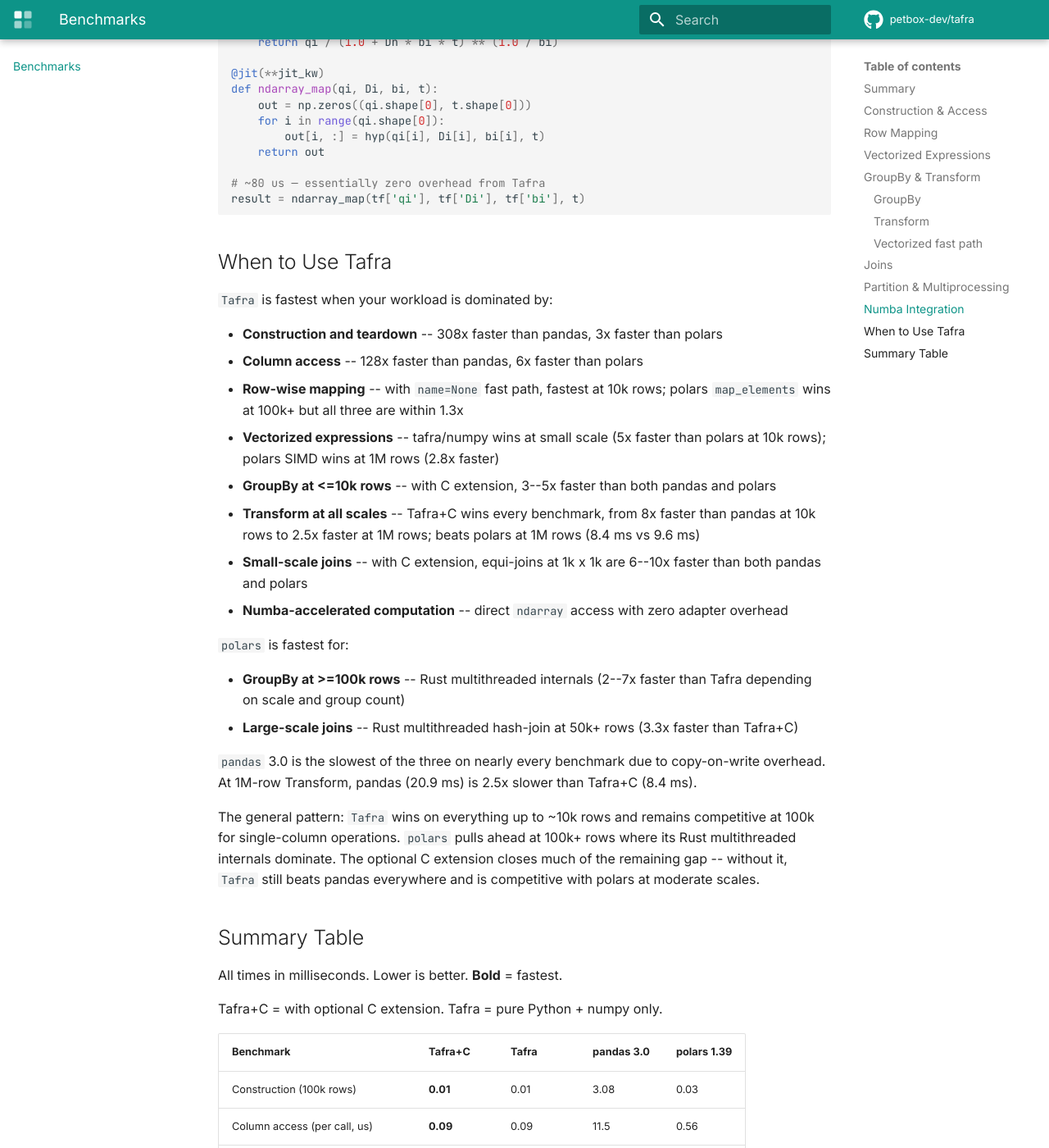
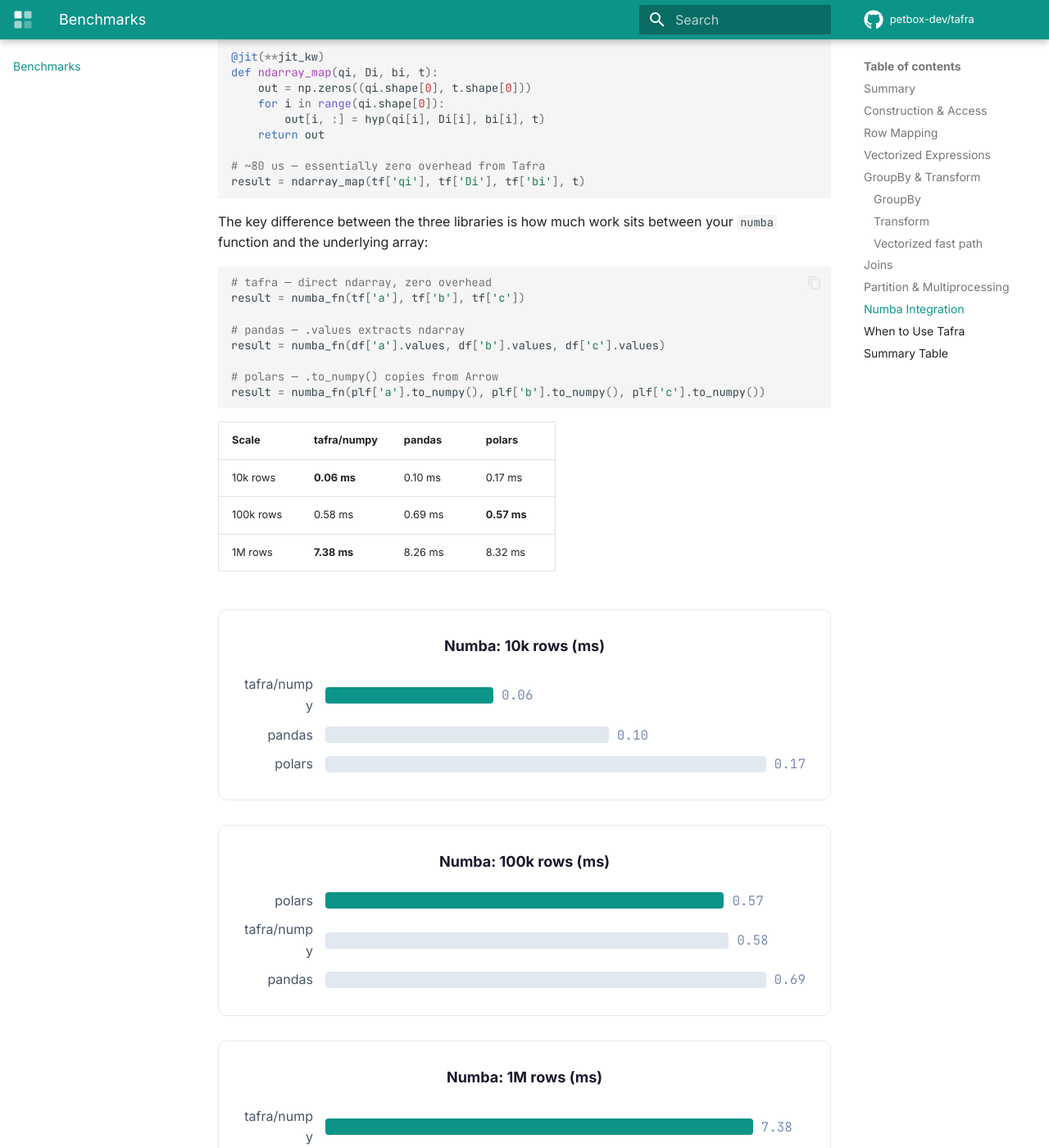
Before and after one commit to petbox-dev/tafra, an MkDocs documentation site: the page built from docs/benchmarks.md, in a window 1280 px wide and 1400 px high, scrolled down 10797 px. Shown: the whole window at 82% size. Built offline with MkDocs 1.6.1 and Material for MkDocs 9.7.7, drawn with Linux system fonts in a browser that asks for light colours; comment, search, counter and statistics services are not loaded; some of the changed text lies outside the part shown.

Commit message:
docs: add numba benchmark, row map scales to hero, version footnotes
Co-Authored-By: Claude Opus 4.6 (1M context) <noreply@anthropic.com>

````diff
--- a/docs/benchmarks.md
+++ b/docs/benchmarks.md
@@ -9,8 +9,8 @@ possible.
 
 !!! note
 
-    Benchmarks on this page were collected with `tafra` 2.1.0 on Windows 11,
-    tested against `pandas` 3.0.1 (numpy 2.2.5, Python 3.11) and `polars` 1.39.0.
+    Benchmarks collected on Windows 11 (Python 3.11). Library versions listed
+    at the bottom of this page.
 
 Additionally, because the `data` contains values of ndarrays, the
 `map` functions may also take functions that operate on ndarrays. This means
@@ -41,7 +41,7 @@ x = df['col0']   # 11.5 us
 x = plf['col0']  # 0.56 us
 ```
 
-| Operation | tafra | pandas 3.0 | polars |
+| Operation | tafra | pandas | polars |
 |---|---|---|---|
 | Construction (100k rows, 5 cols) | **0.01 ms** | 3.08 ms (308x) | 0.03 ms (3x) |
 | Column access (per call) | **0.09 us** | 11.5 us (128x) | 0.56 us (6.2x) |
@@ -103,7 +103,7 @@ result = plf.with_columns(
 )
 ```
 
-| Scale | tafra | pandas 3.0 | polars |
+| Scale | tafra | pandas | polars |
 |---|---|---|---|
 | 10k rows | **6.11 ms** | 6.77 ms | 6.30 ms |
 | 100k rows | 69.6 ms | 66.9 ms | **48.3 ms** |
@@ -316,7 +316,7 @@ result = tf.group_by(
 )
 ```
 
-| Scale | tafra+C | tafra | pandas 3.0 | polars |
+| Scale | tafra+C | tafra | pandas | polars |
 |---|---|---|---|---|
 | 10k rows, 50 groups | **0.15 ms** | 0.16 ms | 0.71 ms | 0.54 ms |
 | 10k rows, 500 groups | **0.18 ms** | 0.20 ms | 0.71 ms | 0.58 ms |
@@ -435,7 +435,7 @@ ahead (4x faster at 10k groups).
 result = tf.transform(['group'], {'m': (np.mean, 'value')})
 ```
 
-| Scale | tafra+C | tafra | pandas 3.0 | polars |
+| Scale | tafra+C | tafra | pandas | polars |
 |---|---|---|---|---|
 | 10k rows, 50 groups | **0.06 ms** | 0.08 ms | 0.50 ms | 0.50 ms |
 | 100k rows, 100 groups | **0.80 ms** | 1.01 ms | 2.11 ms | 1.35 ms |
@@ -547,7 +547,7 @@ result = left_tf.inner_join(right_tf, [('key', 'key', '==')])
 result = left_tf.left_join(right_tf, [('key', 'key', '==')])
 ```
 
-| Benchmark | tafra+C | tafra | pandas 3.0 | polars |
+| Benchmark | tafra+C | tafra | pandas | polars |
 |---|---|---|---|---|
 | Inner join (1k x 1k) | **0.08 ms** | 0.30 ms | 0.83 ms | 0.45 ms |
 | Inner join (5k x 5k) | 3.53 ms | 6.90 ms | 7.88 ms | **1.71 ms** |
@@ -717,6 +717,108 @@ def ndarray_map(qi, Di, bi, t):
 result = ndarray_map(tf['qi'], tf['Di'], tf['bi'], t)
 ```
 
+The key difference between the three libraries is how much work sits
+between your `numba` function and the underlying array:
+
+```python
+# tafra — direct ndarray, zero overhead
+result = numba_fn(tf['a'], tf['b'], tf['c'])
+
+# pandas — .values extracts ndarray
+result = numba_fn(df['a'].values, df['b'].values, df['c'].values)
+
+# polars — .to_numpy() copies from Arrow
+result = numba_fn(plf['a'].to_numpy(), plf['b'].to_numpy(), plf['c'].to_numpy())
+```
+
+| Scale | tafra/numpy | pandas | polars |
+|---|---|---|---|
+| 10k rows | **0.06 ms** | 0.10 ms | 0.17 ms |
+| 100k rows | 0.58 ms | 0.69 ms | **0.57 ms** |
+| 1M rows | **7.38 ms** | 8.26 ms | 8.32 ms |
+
+<div class="chart">
+  <div class="chart-title">Numba: 10k rows (ms)</div>
+  <div class="chart-row">
+    <span class="chart-label">tafra/numpy</span>
+    <div class="chart-bar-wrap">
+      <div class="chart-bar fastest" style="width: 35%"></div>
+      <span class="chart-value">0.06</span>
+    </div>
+  </div>
+  <div class="chart-row">
+    <span class="chart-label">pandas</span>
+    <div class="chart-bar-wrap">
+      <div class="chart-bar" style="width: 59%"></div>
+      <span class="chart-value">0.10</span>
+    </div>
+  </div>
+  <div class="chart-row">
+    <span class="chart-label">polars</span>
+    <div class="chart-bar-wrap">
+      <div class="chart-bar" style="width: 100%"></div>
+      <span class="chart-value">0.17</span>
+    </div>
+  </div>
+</div>
+
+<div class="chart">
+  <div class="chart-title">Numba: 100k rows (ms)</div>
+  <div class="chart-row">
+    <span class="chart-label">polars</span>
+    <div class="chart-bar-wrap">
+      <div class="chart-bar fastest" style="width: 83%"></div>
+      <span class="chart-value">0.57</span>
+    </div>
+  </div>
+  <div class="chart-row">
+    <span class="chart-label">tafra/numpy</span>
+    <div class="chart-bar-wrap">
+      <div class="chart-bar" style="width: 84%"></div>
+      <span class="chart-value">0.58</span>
+    </div>
+  </div>
+  <div class="chart-row">
+    <span class="chart-label">pandas</span>
+    <div class="chart-bar-wrap">
+      <div class="chart-bar" style="width: 100%"></div>
+      <span class="chart-value">0.69</span>
+    </div>
+  </div>
+</div>
+
+<div class="chart">
+  <div class="chart-title">Numba: 1M rows (ms)</div>
+  <div class="chart-row">
+    <span class="chart-label">tafra/numpy</span>
+    <div class="chart-bar-wrap">
+      <div class="chart-bar fastest" style="width: 89%"></div>
+      <span class="chart-value">7.38</span>
+    </div>
+  </div>
+  <div class="chart-row">
+    <span class="chart-label">pandas</span>
+    <div class="chart-bar-wrap">
+      <div class="chart-bar" style="width: 99%"></div>
+      <span class="chart-value">8.26</span>
+    </div>
+  </div>
+  <div class="chart-row">
+    <span class="chart-label">polars</span>
+    <div class="chart-bar-wrap">
+      <div class="chart-bar" style="width: 100%"></div>
+      <span class="chart-value">8.32</span>
+    </div>
+  </div>
+</div>
+
+`tafra` wins at small scale (10k rows) because `tf['col']` **is** the
+ndarray -- zero overhead. `pandas` pays the `.values` accessor cost.
+`polars` pays the Arrow-to-numpy conversion cost. At 100k rows it's a
+near-tie (all three within 0.12 ms). At 1M rows `tafra` wins again --
+the accumulated overhead of `.values` and `.to_numpy()` across three
+columns adds up.
+
 
 ## When to Use Tafra
 
@@ -763,7 +865,7 @@ All times in milliseconds. Lower is better. **Bold** = fastest.
 
 Tafra+C = with optional C extension. Tafra = pure Python + numpy only.
 
-| Benchmark | Tafra+C | Tafra | pandas 3.0 | polars 1.39 |
+| Benchmark | Tafra+C | Tafra | pandas | polars |
 |---|---|---|---|---|
 | Construction (100k rows) | **0.01** | 0.01 | 3.08 | 0.03 |
 | Column access (per call, us) | **0.09** | 0.09 | 11.5 | 0.56 |
@@ -773,6 +875,9 @@ Tafra+C = with optional C extension. Tafra = pure Python + numpy only.
 | Vectorized expr (10k rows) | **0.18** | 0.18 | 0.35 | 0.97 |
 | Vectorized expr (100k rows) | 1.72 | 1.72 | 2.10 | **1.52** |
 | Vectorized expr (1M rows) | 27.1 | 27.1 | 23.5 | **9.63** |
+| Numba (10k rows) | **0.06** | 0.06 | 0.10 | 0.17 |
+| Numba (100k rows) | 0.58 | 0.58 | 0.69 | **0.57** |
+| Numba (1M rows) | **7.38** | 7.38 | 8.26 | 8.32 |
 | GroupBy (10k, 50 grp, sum+mean) | **0.15** | 0.16 | 0.71 | 0.54 |
 | GroupBy (10k, 500 grp) | **0.18** | 0.20 | 0.71 | 0.58 |
 | GroupBy (100k, 100 grp) | 1.53 | 1.78 | 2.54 | **0.98** |
@@ -791,3 +896,7 @@ Tafra+C = with optional C extension. Tafra = pure Python + numpy only.
 | Left join (1k x 1k) | **0.09** | 0.34 | 0.77 | 2.94 |
 | Left join (5k x 5k) | 3.72 | 7.32 | 8.13 | **1.82** |
 | Left join (50k x 50k) | 496.43 | 719.56 | 801.21 | **148.96** |
+
+---
+
+*Benchmarks collected with tafra 2.1.0, pandas 3.0.1, polars 1.39.0, numpy 2.2.5, numba 0.61.2 on Windows 11 (Python 3.11). C extension active.*
--- a/docs/overrides/home.html
+++ b/docs/overrides/home.html
@@ -7,7 +7,7 @@
 {% block content %}
 <!-- Hero -->
 <section class="hero">
-  <h1>The <span>innards</span> of a dataframe.</h1>
+  <h1>The <span>innards</span> of a da<span>tafra</span>me.</h1>
   <p>A minimalist Python dataframe library &mdash; lightweight, fast, backed by numpy arrays.</p>
   <div class="cta-row">
     <button class="btn btn-secondary" onclick="navigator.clipboard.writeText('pip install tafra').then(function(){var b=this;this.textContent='Copied!';setTimeout(function(){b.textContent='pip install tafra \u00a0\ud83d\udccb';},2000);}.bind(this)).catch(function(){});">
@@ -92,18 +92,50 @@
     </div>
 
     <div class="chart">
-      <div class="chart-title">Row Map: 1M rows, map_elements (ms)</div>
+      <div class="chart-title">Row Map: 10k rows (ms)</div>
+      <div class="chart-row">
+        <span class="chart-label">tafra</span>
+        <div class="chart-bar-wrap"><div class="chart-bar fastest" style="width: 94%"></div><span class="chart-value">6.13</span></div>
+      </div>
       <div class="chart-row">
         <span class="chart-label">polars</span>
-        <div class="chart-bar-wrap"><div class="chart-bar fastest" style="width: 77%"></div><span class="chart-value">598</span></div>
+        <div class="chart-bar-wrap"><div class="chart-bar" style="width: 94%"></div><span class="chart-value">6.14</span></div>
+      </div>
+      <div class="chart-row">
+        <span class="chart-label">pandas</span>
+        <div class="chart-bar-wrap"><div class="chart-bar" style="width: 100%"></div><span class="chart-value">6.53</span></div>
+      </div>
+    </div>
+
+    <div class="chart">
+      <div class="chart-title">Row Map: 100k rows (ms)</div>
+      <div class="chart-row">
+        <span class="chart-label">polars</span>
+        <div class="chart-bar-wrap"><div class="chart-bar fastest" style="width: 75%"></div><span class="chart-value">48.7</span></div>
       </div>
       <div class="chart-row">
         <span class="chart-label">tafra</span>
-        <div class="chart-bar-wrap"><div class="chart-bar" style="width: 96%"></div><span class="chart-value">744</span></div>
+        <div class="chart-bar-wrap"><div class="chart-bar" style="width: 96%"></div><span class="chart-value">62.1</span></div>
       </div>
       <div class="chart-row">
         <span class="chart-label">pandas</span>
-        <div class="chart-bar-wrap"><div class="chart-bar" style="width: 100%"></div><span class="chart-value">777</span></div>
+        <div class="chart-bar-wrap"><div class="chart-bar" style="width: 100%"></div><span class="chart-value">64.9</span></div>
+      </div>
+    </div>
+
+    <div class="chart">
+      <div class="chart-title">Row Map: 1M rows (ms)</div>
+      <div class="chart-row">
+        <span class="chart-label">polars</span>
+        <div class="chart-bar-wrap"><div class="chart-bar fastest" style="width: 63%"></div><span class="chart-value">458</span></div>
+      </div>
+      <div class="chart-row">
+        <span class="chart-label">tafra</span>
+        <div class="chart-bar-wrap"><div class="chart-bar" style="width: 89%"></div><span class="chart-value">645</span></div>
+      </div>
+      <div class="chart-row">
+        <span class="chart-label">pandas</span>
+        <div class="chart-bar-wrap"><div class="chart-bar" style="width: 100%"></div><span class="chart-value">723</span></div>
       </div>
     </div>
 
````
